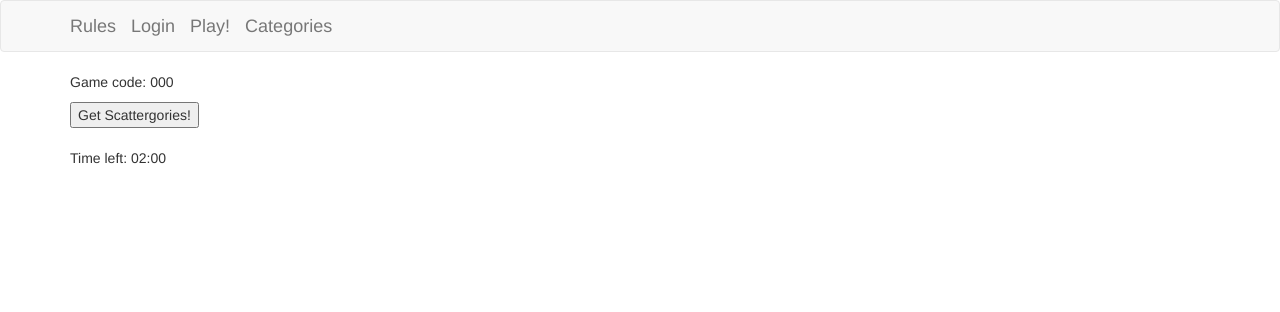
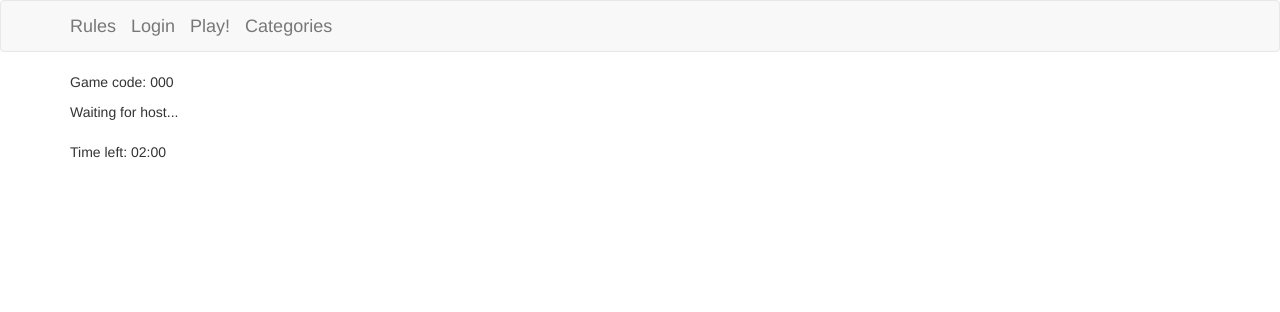
Before and after one commit to benjitobias/scattergories, a Flask app: template app/templates/play.html in a window 1280 px wide. Shown: the top 312 px of the page. Run offline with Flask 2, Linux system fonts and the light colour scheme; the template is opened without the code that fills it: most values are stand-ins (such as "Sample title", 1, 10 or a date in 2020); data that the repository does not hold is empty; some libraries are stand-ins or nearby versions.

Commit message:
Only host can click button

```diff
--- a/app/routes.py
+++ b/app/routes.py
@@ -87,10 +87,15 @@
 @app.route('/play')
 def play_game():
     session_code = request.cookies.get('session_code')
+    host = request.cookies.get('host')
+    if host == "1":
+        host = True
+    else:
+        host = False
     if not session_code:
         flash("First join a game!")
         return redirect(url_for('login'))
-    return render_template("play.html", session_code=session_code)
+    return render_template("play.html", session_code=session_code, host=host)
 
 
 @app.route('/manage_categories')
--- a/app/templates/play.html
+++ b/app/templates/play.html
@@ -3,7 +3,13 @@
 {% block app_content %}
 <audio id="beep" src="{{ url_for('.static', filename='beep-05.wav') }}" preload="auto"></audio>
 <p>Game code: {{ session_code }}</p>
-<button id="get_categories">Get Scattergories!</button>
+<div id="host">
+    {% if host %}
+    <button id="get_categories">Get Scattergories!</button>
+    {% else %}
+    <p id="waiting">Waiting for host...</p>
+    {% endif %}
+</div>
 <h1 id="round"></h1>
 <div>Time left: <span id="time">02:00</span></div>
 <h2 id="letter" style="color:blue"></h2>
@@ -42,6 +48,7 @@
                         current_round = data["round"];
                         letter = data["letter"];
                         if (current_round > round) {
+                            $("#waiting").hide();
                             round = current_round;
                             newRound(round, categories, letter)
                             var display = $("#time");
```
